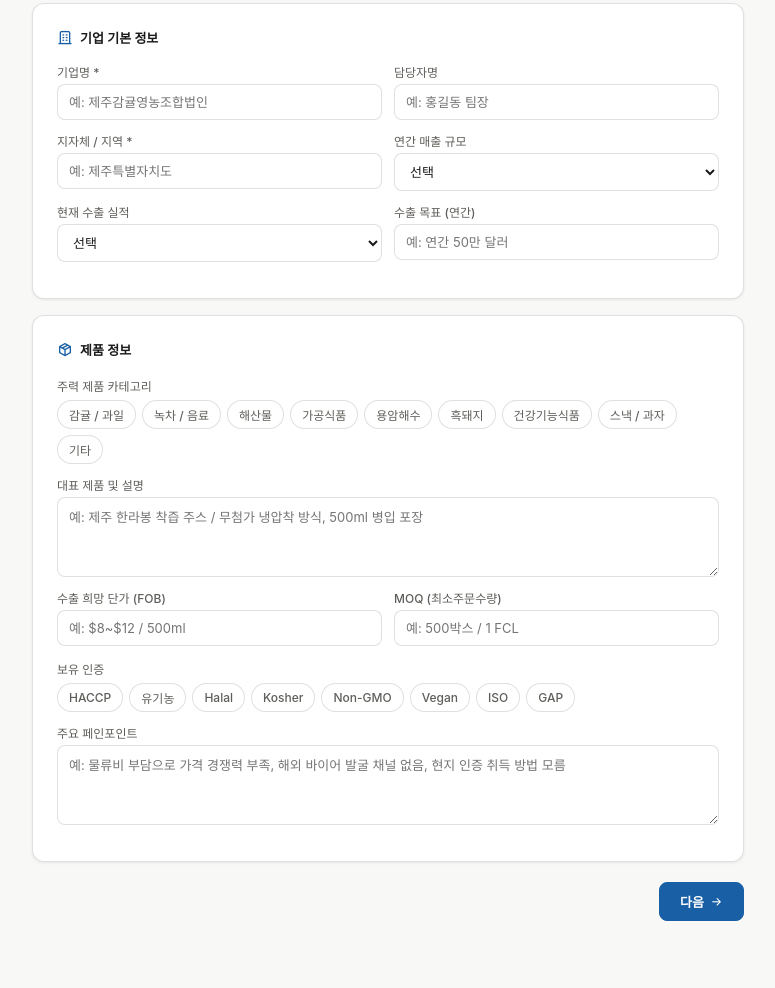
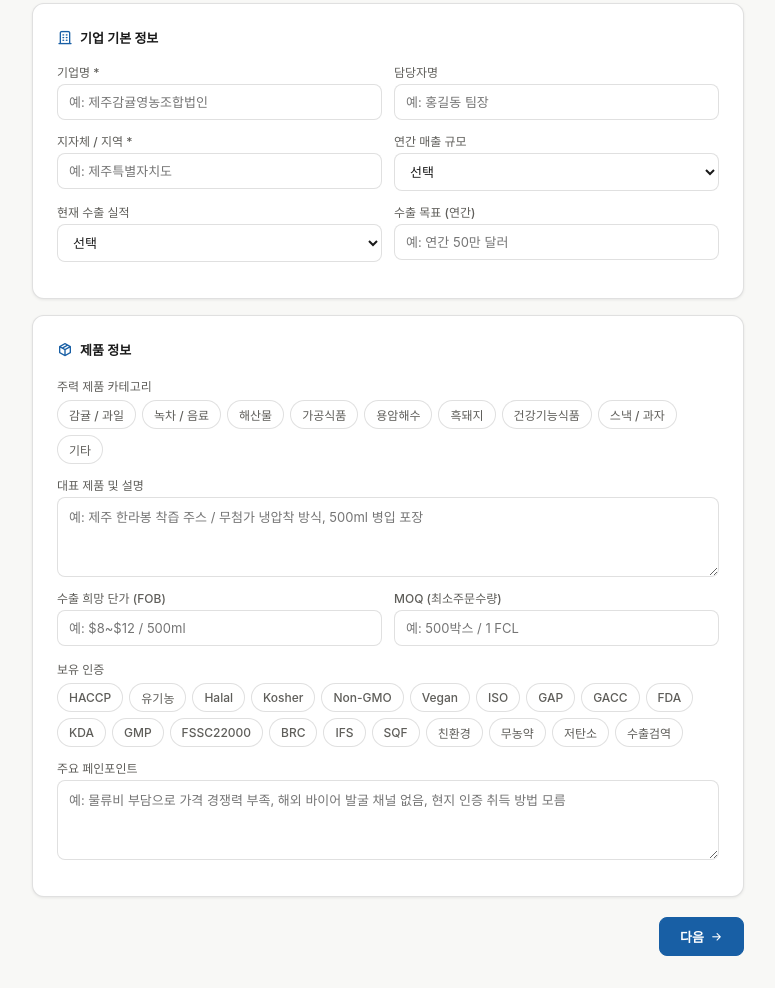
Before and after one commit to suhodady/-, a plain HTML site: page index.html in a window 1280 px wide. Shown: the part 756-1744 px from the top of the page, without its empty margins (252-1027 px from the left). Before the commit the page ends 1709 px from the top, so only its background shows below. Drawn offline with Linux system fonts and the light colour scheme.

Commit message:
인덱스 수정
1. 인증 추가
2. 트릿지 데이터 분석 오류

```diff
--- a/index.html
+++ b/index.html
@@ -267,6 +267,18 @@
           <label class="tag" onclick="event.preventDefault();tgl(this)"><input type="checkbox" value="Vegan">Vegan</label>
           <label class="tag" onclick="event.preventDefault();tgl(this)"><input type="checkbox" value="ISO">ISO</label>
           <label class="tag" onclick="event.preventDefault();tgl(this)"><input type="checkbox" value="GAP">GAP</label>
+          <label class="tag" onclick="event.preventDefault();tgl(this)"><input type="checkbox" value="GACC">GACC</label>
+          <label class="tag" onclick="event.preventDefault();tgl(this)"><input type="checkbox" value="FDA">FDA</label>
+          <label class="tag" onclick="event.preventDefault();tgl(this)"><input type="checkbox" value="KDA">KDA</label>
+          <label class="tag" onclick="event.preventDefault();tgl(this)"><input type="checkbox" value="GMP">GMP</label>
+          <label class="tag" onclick="event.preventDefault();tgl(this)"><input type="checkbox" value="FSSC22000">FSSC22000</label>
+          <label class="tag" onclick="event.preventDefault();tgl(this)"><input type="checkbox" value="BRC">BRC</label>
+          <label class="tag" onclick="event.preventDefault();tgl(this)"><input type="checkbox" value="IFS">IFS</label>
+          <label class="tag" onclick="event.preventDefault();tgl(this)"><input type="checkbox" value="SQF">SQF</label>
+          <label class="tag" onclick="event.preventDefault();tgl(this)"><input type="checkbox" value="친환경">친환경</label>
+          <label class="tag" onclick="event.preventDefault();tgl(this)"><input type="checkbox" value="무농약">무농약</label>
+          <label class="tag" onclick="event.preventDefault();tgl(this)"><input type="checkbox" value="저탄소">저탄소</label>
+          <label class="tag" onclick="event.preventDefault();tgl(this)"><input type="checkbox" value="수출검역">수출검역</label>
         </div>
       </div>
       <div class="row1">
@@ -813,7 +825,7 @@ function handleTridge(files){
         // 국가별 분석
         const byCountry={};
         cleaned.forEach(function(r){
-          const country=r[COL_IMPORT_COUNTRY]||r[COL_IMPORT]||r[COL_EXPORT]||'Unknown';
+          const country=r[COL_IMPORT]||r[COL_EXPORT]||r[COL_ORIGIN]||'Unknown';
           if(!byCountry[country]) byCountry[country]={vol:0,val:0,count:0,importers:new Set()};
           const vol=parseFloat(r[COL_VOLUME])||0;
           const price=parseFloat(r[COL_UNIT_PRICE])||0;
```
